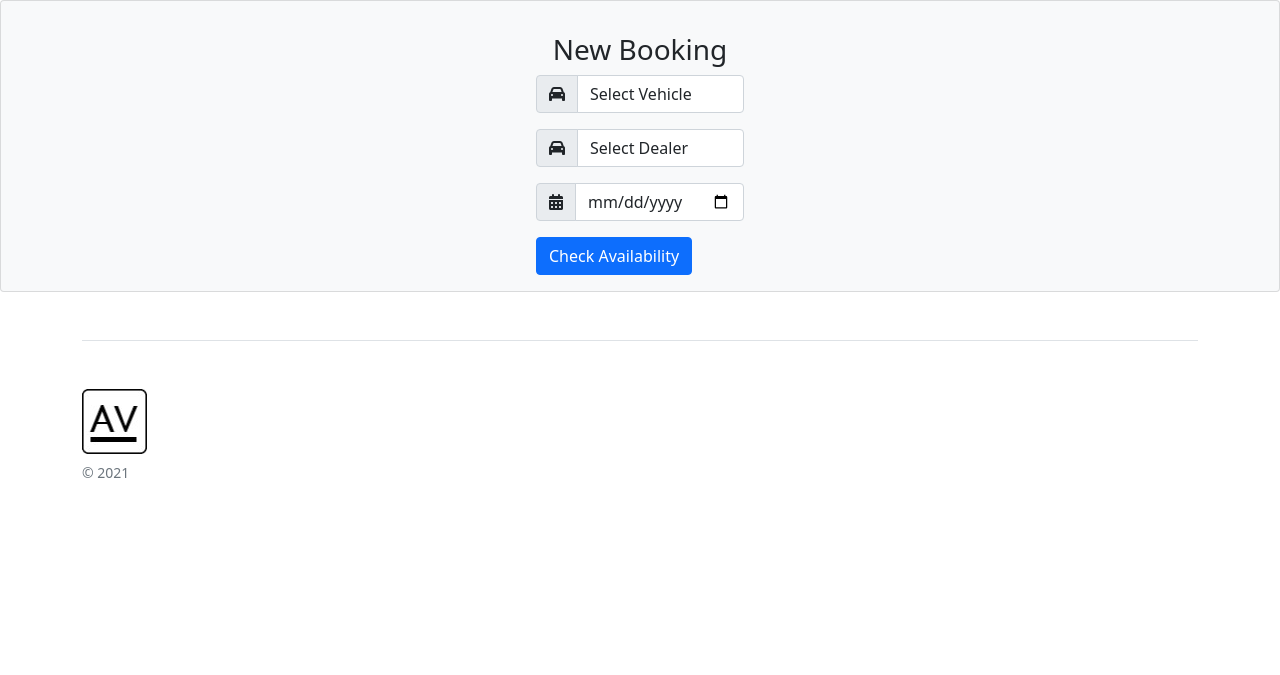
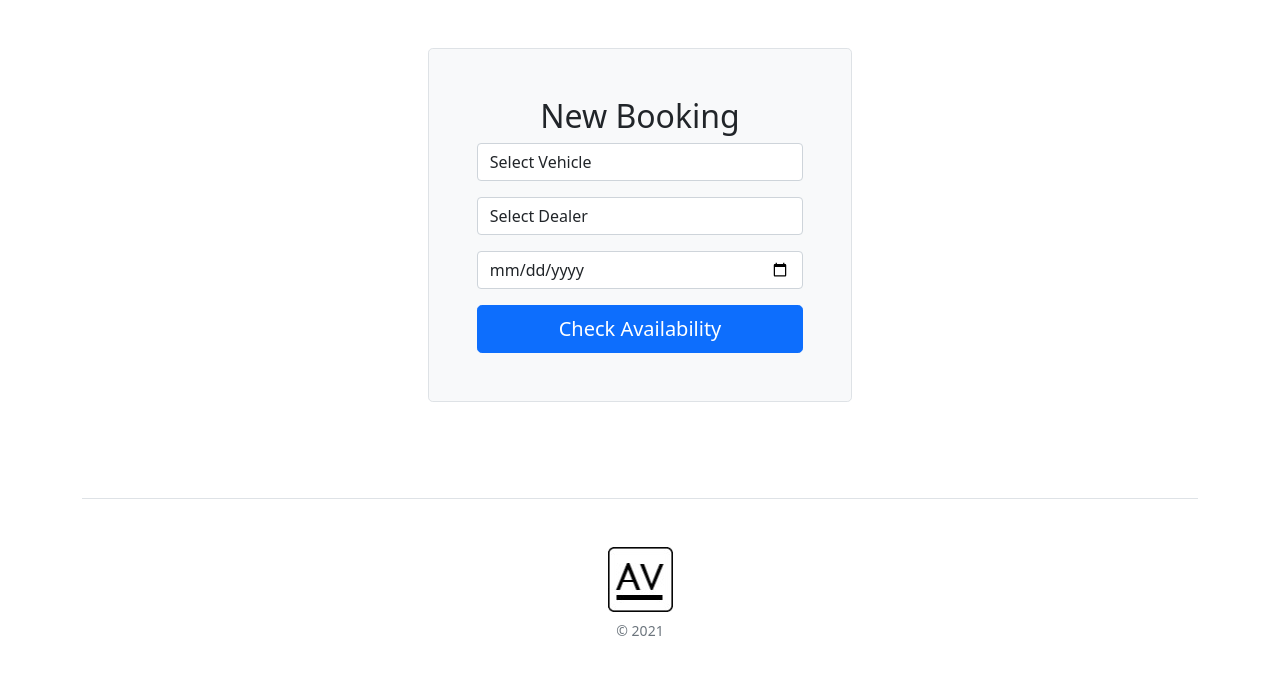
Before and after one commit to Jack-Keene/autoview, a Flask app: page /check_availability in a window 1280 px wide. Shown: the part 76-751 px from the top of the page. Run offline with Flask 2, Linux system fonts and the light colour scheme; the visitor is signed in with stand-in values (Sample User, id 1); data that the repository does not hold is empty; some libraries are stand-ins or nearby versions.

Commit message:
booking page formatting

```diff
--- a/app.py
+++ b/app.py
@@ -17,7 +17,7 @@ import os
 
 app = Flask(__name__)
 
-ENV = 'prod'
+ENV = 'dev'
 # Configure SQL Alchemy
 if ENV == 'dev':
     app.debug = True
@@ -378,11 +378,11 @@ def booking():
 
 def my_date_check(form, field):
     if field.data < datetime.now().date():
-        raise ValidationError('')
+        raise ValidationError('got here')
 
 class BookingForm(Form):
     registration = SelectField(u'Vehicle')
-    dealer = SelectField(u'Dealer')
+    dealer = SelectField(u'Dealer', coerce=str)
     day = DateField('Date', [validators.InputRequired() , my_date_check])
 
 @app.route('/check_availability', methods = ['GET', 'POST'])
@@ -393,14 +393,15 @@ def check_availability():
 
     form = BookingForm(request.form, obj=user)
     form.registration.choices = [(u.registration, u.registration) for u in user]
-    form.dealer.choices = [(d.dealer_code, d.dealer_code) for d in dealer]
+    form.dealer.choices = [(str(d.dealer_code) +" | " + d.dealer_name, str(d.dealer_code) +" | " + d.dealer_name) for d in dealer]
 
     if request.method == 'POST':
         if not form.validate():
+            print(form.errors)
             error = 'Date must be in the future'
             return render_template('new_booking.html', error=error, form=form)
         else:
-            return redirect(url_for('new_booking', day = form.day.data, dealer=form.dealer.data, registration = form.registration.data, **request.args))
+            return redirect(url_for('new_booking', day = form.day.data, dealer=form.dealer.raw_data[0].split(' | ')[0], registration = form.registration.data, **request.args))
             # return render_template('new_booking.html', day = form.day.data, dealer=form.dealer.data, registration = form.registration.data, **request.args)
     return render_template('new_booking.html', form=form)
 
@@ -675,7 +676,8 @@ def customer_invoices():
 @app.route('/pay_invoice/<string:id>', methods=['GET','POST'])
 @login_required(1)
 def pay_invoice(id):
-    invoice =  db.session.query(Invoice).join(Booking, Invoice.job_id==Booking.job_id).join(CustomerQuality, Invoice.job_id==CustomerQuality.job_id).filter(Invoice.job_id==id).add_columns(Booking.owner_id,Booking.job_id, Booking.paid, Invoice.invoice_type, Invoice.invoice_value, Invoice.invoice_date, CustomerQuality.completed).first()
+    invoice =  db.session.query(Invoice).join(Booking, Invoice.job_id==Booking.job_id).outerjoin(CustomerQuality, Invoice.job_id==CustomerQuality.job_id).filter(Invoice.job_id==id).add_columns(Booking.owner_id,Booking.job_id, Booking.paid, Invoice.invoice_type, Invoice.invoice_value, Invoice.invoice_date, CustomerQuality.completed).first()
+    print(invoice)
     if invoice != None and not invoice.paid:
         if request.method == 'POST' and request.form['_method']=='PAY':
             print('got here')
--- a/templates/customer_invoices.html
+++ b/templates/customer_invoices.html
@@ -39,8 +39,8 @@
             <td>{{ invoice.start_time }}</td>
             <td>{{ invoice.dealer_name }}</td>
             <td>{{ invoice.registration }}</td>
-            <td>{{ invoice.make }}</td>
-            <td>{{ invoice.model }}</td>
+            <td style="text-transform:capitalize">{{ invoice.make }}</td>
+            <td style="text-transform:capitalize">{{ invoice.model }}</td>
             {% if not invoice.paid %}
             <td>
                 <form action="{{url_for('pay_invoice', id=invoice.job_id)}}" method="POST">
--- a/templates/new_booking.html
+++ b/templates/new_booking.html
@@ -3,38 +3,36 @@
 {% block body %}
 {% from "includes/_formhelpers.html" import render_field %}
 
-<div class = "card bg-light">
-    <article class = "card-body mx-auto" style = "max-width: 400px;">
-        <h3 class = "card-title mt-3 text-center">New Booking</h3>
-        <form action="" method="POST">
-            <div class="form-group input-group mb-3">
-                <span class="input-group-text"> <i class="fa fa-car"></i> </span>
-                <select class="form-control" name = "registration">
-                    <option selected=""> Select Vehicle</option>
+<body class="text-center">
+    <div class="container col-xl-10 col-xxl-8 px-4 py-5">
+        <div class="col-md-10 mx-auto col-lg-5">
+            <form method='POST' class="p-md-5 border rounded-3 bg-light">
+                <h2>New Booking</h2>
+                <div class="mb-3">
+                    <select class="form-control" name="registration">
+                        <option selected="">Select Vehicle</option>
                         {% for registration in form.registration %}
                         <option>{{render_field(registration.label, class_="form-control")}}</option>
                         {% endfor %}
                     </select>
                 </div>
-            <div class="form-group input-group mb-3">
-                <span class="input-group-text"> <i class="fa fa-car"></i> </span>
-                <select class="form-control" name = "dealer">
+                <div class="mb-3">
+                    <select class="form-control" name="dealer">
                         <option selected=""> Select Dealer</option>
                         {% for dealer in form.dealer %}
                         <option>{{render_field(dealer.label, class_="form-control")}}</option>
                         {% endfor %}
                     </select>
                 </div>
-
                 <div class="form-group input-group mb-3">
-                <span class="input-group-text"> <i class="fa fa-calendar"></i> </span>
                     {{render_field(form.day, class_="form-control", placeholder="Date", type='date')}}
                 </div>
+                <button class="w-100 btn btn-lg btn-primary" type="submit">Check Availability</button>
+            </form>
+        </div>
+    </div>
+    </div>
+</body>
 
-            <button class="btn btn-primary" type="submit">Check Availability</button>
-        </form>
-    </article>
-
-</div>
 
 {% endblock %}
```
Also changed, not shown: templates/TODO.html (+35 -0 lines), templates/includes/_navbar.html (+0 -15 lines), templates/submit_booking.html (+47 -9 lines). Lines whose indentation alone changed are shown as unchanged.
